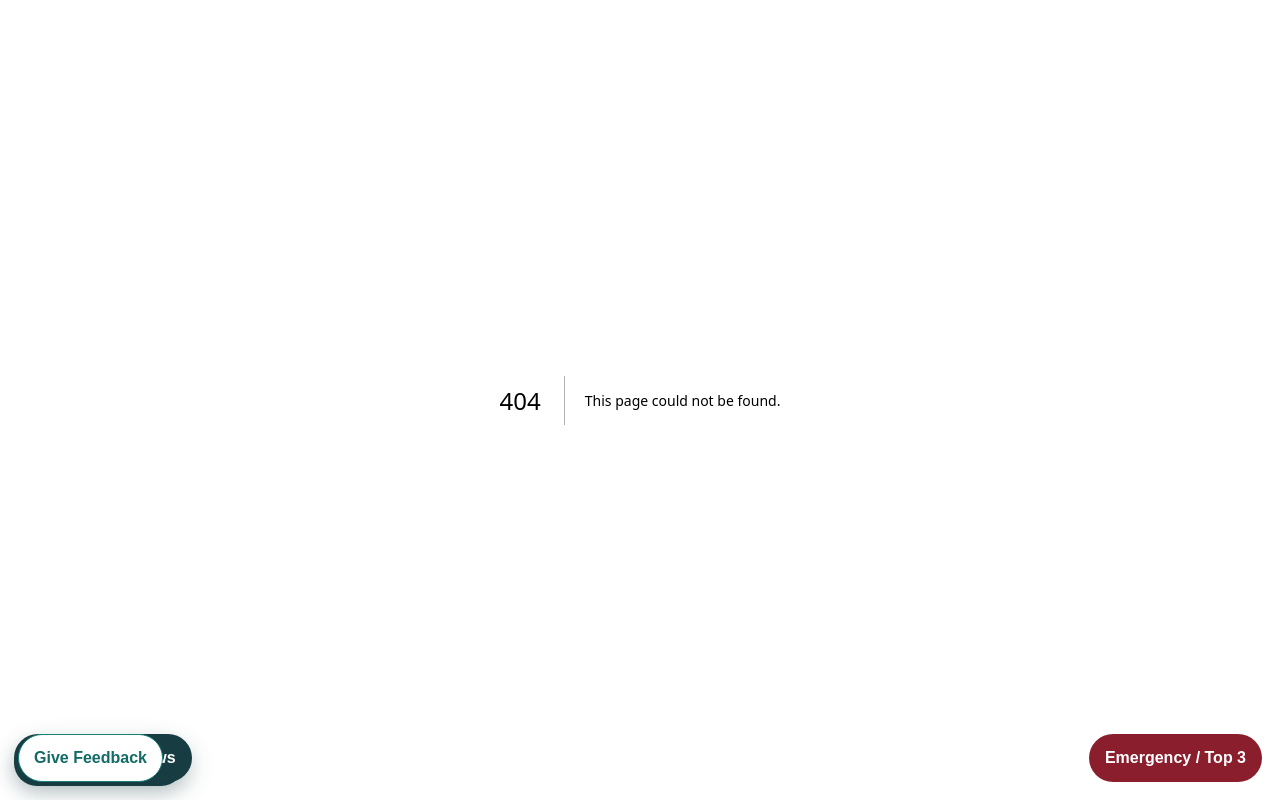
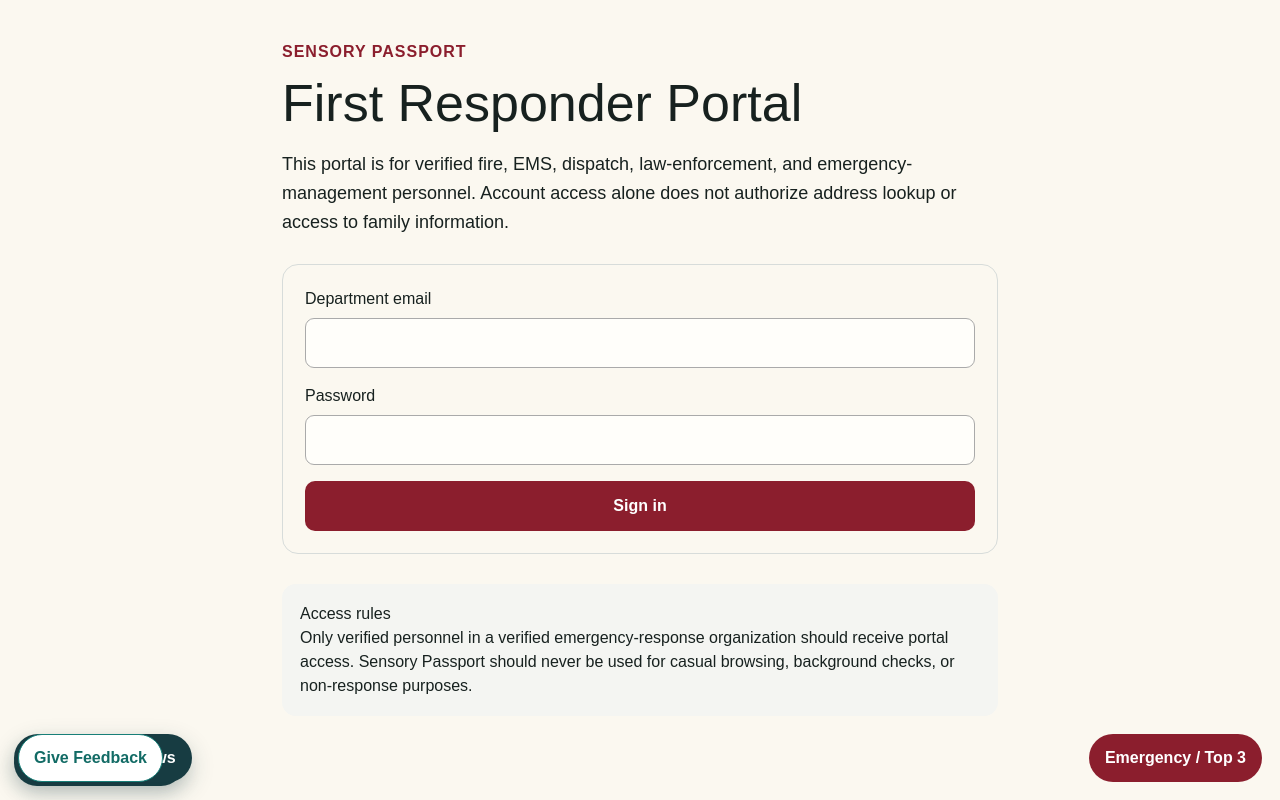
Before and after one commit to sensorypassportinc/Sensory-passport, a Next.js app: page /responder in a window 1280 px wide. Before the commit this address had no page. Built offline with nearby package versions, Linux system fonts and the light colour scheme.

Commit message:
Add verified first responder login portal

```diff
--- /dev/null
+++ b/app/responder/page.tsx
@@ -0,0 +1,77 @@
+"use client";
+
+import { FormEvent, useState } from "react";
+
+const SUPABASE_URL = "https://jlkcuvwbwyuhrjluadmf.supabase.co";
+const SUPABASE_KEY = "sb_publishable_DiYtRDfhYyyv7bRYpNENoQ_wDggJIbv";
+
+type Member = {
+  verified_at: string | null;
+  role: string;
+  professional_type: string | null;
+  organization_id: string;
+  provider_organizations?: { name?: string; organization_type?: string; verified_at?: string | null } | null;
+};
+
+export default function ResponderPage() {
+  const [status, setStatus] = useState<"idle"|"checking"|"approved"|"denied">("idle");
+  const [message, setMessage] = useState("");
+  const [member, setMember] = useState<Member | null>(null);
+
+  async function submit(e: FormEvent<HTMLFormElement>) {
+    e.preventDefault(); setStatus("checking"); setMessage(""); setMember(null);
+    const fd = new FormData(e.currentTarget);
+    const email = String(fd.get("email") || "").trim();
+    const password = String(fd.get("password") || "");
+    try {
+      const auth = await fetch(`${SUPABASE_URL}/auth/v1/token?grant_type=password`, {
+        method: "POST",
+        headers: { "Content-Type": "application/json", "apikey": SUPABASE_KEY },
+        body: JSON.stringify({ email, password })
+      });
+      if (!auth.ok) throw new Error("Invalid email or password.");
+      const session = await auth.json();
+      const token = session.access_token as string;
+      const userId = session.user?.id as string;
+      const rows = await fetch(`${SUPABASE_URL}/rest/v1/provider_members?user_id=eq.${encodeURIComponent(userId)}&select=verified_at,role,professional_type,organization_id,provider_organizations(name,organization_type,verified_at)`, {
+        headers: { "apikey": SUPABASE_KEY, "Authorization": `Bearer ${token}` }
+      });
+      if (!rows.ok) throw new Error("Responder access could not be verified.");
+      const data = await rows.json() as Member[];
+      const approved = data.find((m) => m.verified_at && m.provider_organizations?.verified_at && m.provider_organizations?.organization_type === "emergency_response");
+      if (!approved) {
+        setStatus("denied");
+        setMessage("Your account is signed in, but verified emergency-response department access is not active yet.");
+        return;
+      }
+      setMember(approved); setStatus("approved");
+    } catch (err) {
+      setStatus("denied"); setMessage(err instanceof Error ? err.message : "Sign-in failed.");
+    }
+  }
+
+  return <main style={{maxWidth:760,margin:"0 auto",padding:"40px 22px",fontFamily:"Arial,sans-serif",color:"#17211f"}}>
+    <p style={{fontWeight:800,color:"#8b1e2d",letterSpacing:1}}>SENSORY PASSPORT</p>
+    <h1 style={{fontSize:"clamp(32px,6vw,52px)",marginBottom:8}}>First Responder Portal</h1>
+    <p style={{fontSize:18,lineHeight:1.6}}>This portal is for verified fire, EMS, dispatch, law-enforcement, and emergency-management personnel. Account access alone does not authorize address lookup or access to family information.</p>
+
+    {status!=="approved" ? <form onSubmit={submit} style={{display:"grid",gap:16,marginTop:28,padding:22,border:"1px solid #d7dcda",borderRadius:16}}>
+      <label>Department email<input name="email" type="email" required autoComplete="username" style={field}/></label>
+      <label>Password<input name="password" type="password" required autoComplete="current-password" style={field}/></label>
+      <button disabled={status==="checking"} style={{padding:"13px 18px",border:0,borderRadius:10,fontWeight:800,background:"#8b1e2d",color:"white"}}>{status==="checking"?"Verifying…":"Sign in"}</button>
+      {status==="denied" && <p role="alert" style={{fontWeight:700}}>{message}</p>}
+    </form> : <section style={{marginTop:28,padding:24,border:"2px solid #2b7a4b",borderRadius:16}}>
+      <h2>Verified responder access</h2>
+      <p><strong>Department:</strong> {member?.provider_organizations?.name || "Verified emergency-response organization"}</p>
+      <p><strong>Role:</strong> {member?.professional_type || member?.role}</p>
+      <p style={{marginTop:20}}>The responder portal is active, but address-based family lookup is intentionally disabled in this version. The next phase will require a legitimate response reason, least-privilege access, and an audit record for every lookup before any emergency-summary information can be displayed.</p>
+    </section>}
+
+    <section style={{marginTop:30,padding:18,borderRadius:14,background:"#f4f5f2"}}>
+      <h2>Access rules</h2>
+      <p>Only verified personnel in a verified emergency-response organization should receive portal access. Sensory Passport should never be used for casual browsing, background checks, or non-response purposes.</p>
+    </section>
+  </main>;
+}
+
+const field={display:"block",width:"100%",marginTop:7,padding:12,borderRadius:9,border:"1px solid #aaa",font:"inherit"} as const;
```
